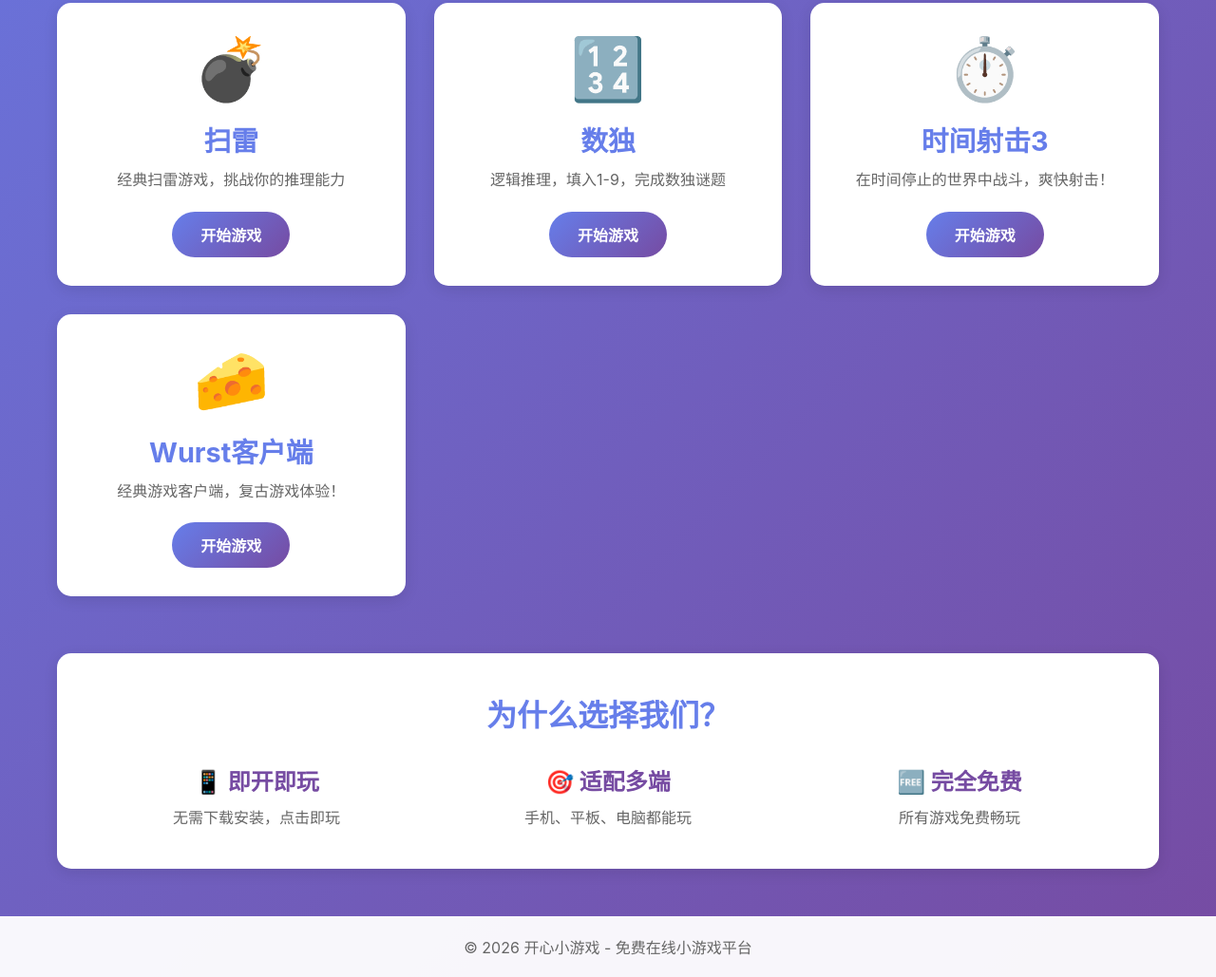
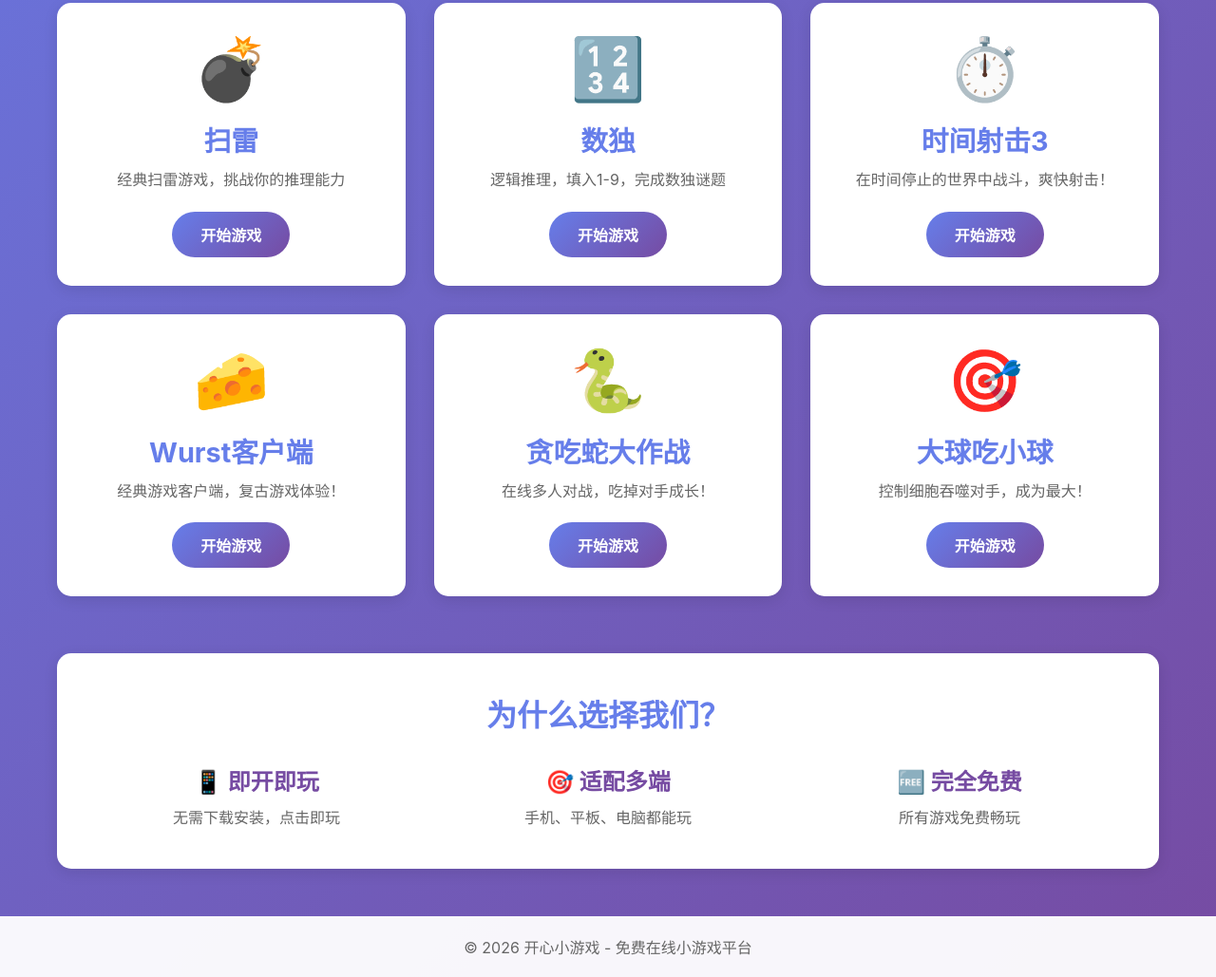
Before and after one commit to luckjackyer/game-website, a plain HTML site: page index.html in a window 1280 px wide. Shown: the part 808-1837 px from the top of the page at 95% size. Drawn offline with Linux system fonts and the light colour scheme.

Commit message:
Update index.html

```diff
--- a/index.html
+++ b/index.html
@@ -91,6 +91,21 @@
                 <p>经典游戏客户端，复古游戏体验！</p>
                 <span class="play-btn">开始游戏</span>
             </a>
+
+            <!-- 2026-05-12 高流量io游戏 -->
+            <a href="games/slither-io.html" class="game-card">
+                <div class="game-icon">🐍</div>
+                <h2>贪吃蛇大作战</h2>
+                <p>在线多人对战，吃掉对手成长！</p>
+                <span class="play-btn">开始游戏</span>
+            </a>
+
+            <a href="games/agar-io.html" class="game-card">
+                <div class="game-icon">🎯</div>
+                <h2>大球吃小球</h2>
+                <p>控制细胞吞噬对手，成为最大！</p>
+                <span class="play-btn">开始游戏</span>
+            </a>
         </section>
 
         <section class="features">
```
